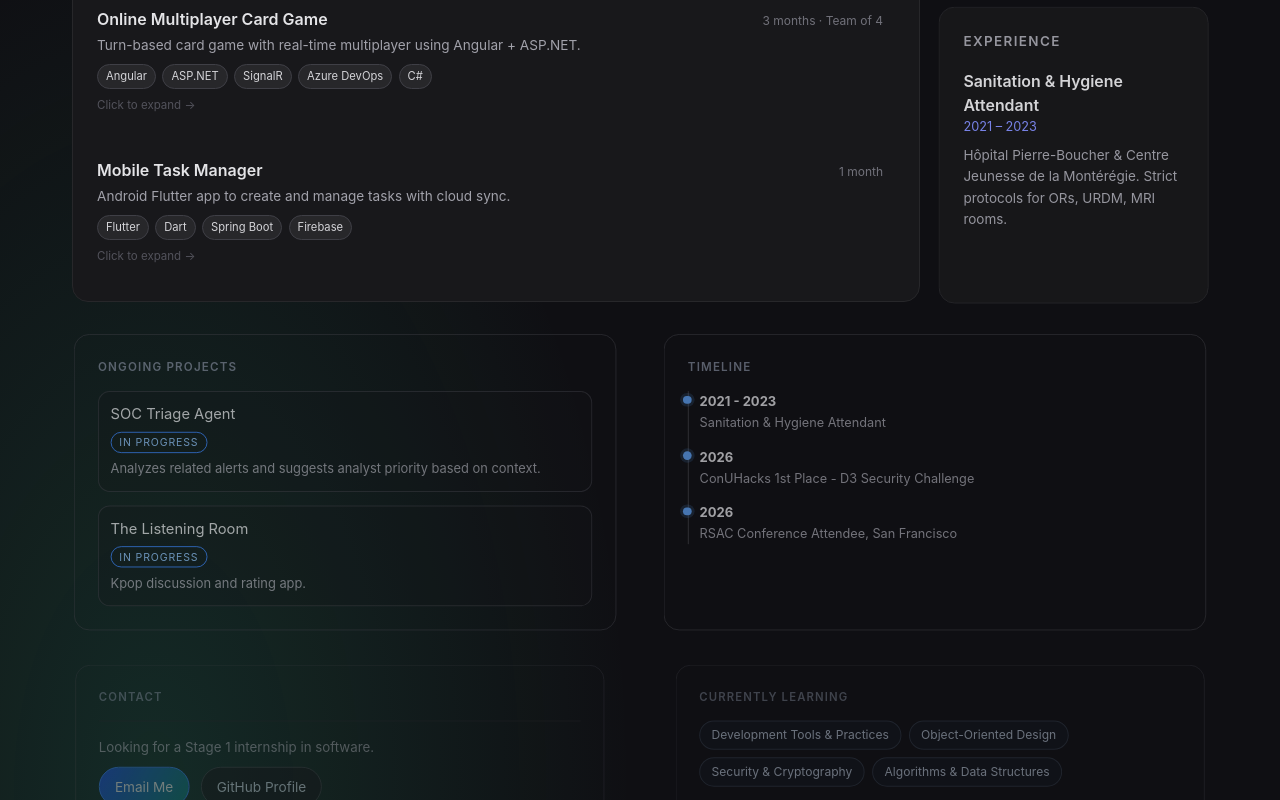
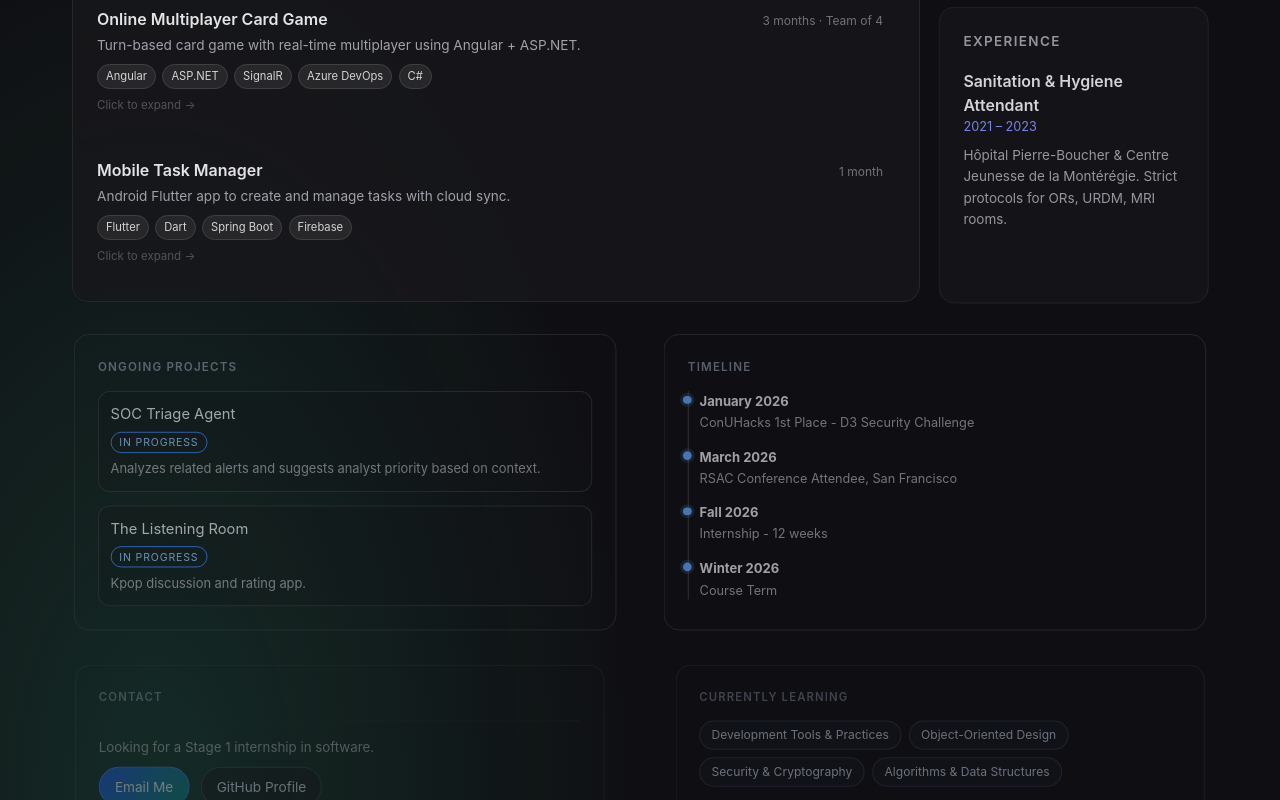
Before and after one commit to Symocha/Symocha.github.io, a React (Vite) app in the folder profile/: page / in a window 1280 px wide. Shown: the part 1742-2542 px from the top of the page. Built offline with nearby package versions, Linux system fonts and the light colour scheme.

Commit message:
FCT: Adjust Timeline & Visuals
Transparent bento boxes

```diff
--- a/profile/src/App.css
+++ b/profile/src/App.css
@@ -633,7 +633,7 @@ html {
 /* Cards are hidden/animated by the scroll-driven JS in App.tsx */
 /* CSS only handles the hover state once cards are fully revealed */
 .bento-card {
-  background: #18181b;
+  background: #18181bd0;
   border: 1px solid #27272a;
   border-radius: 16px;
   padding: 1.5rem;
--- a/profile/src/App.tsx
+++ b/profile/src/App.tsx
@@ -411,17 +411,22 @@ function App() {
         <div className="bento-card col-span-2 timeline-card minimal-card">
           <p className="section-title">{isFr ? 'Parcours' : 'Timeline'}</p>
           <ol className="timeline-list">
+
             <li>
-              <strong>2021 - 2023</strong>
-              <span>{isFr ? 'Prepose a la salubrite et a l hygiene' : 'Sanitation & Hygiene Attendant'}</span>
-            </li>
-            <li>
-              <strong>2026</strong>
+              <strong>{isFr ? 'Janvier 2026' : 'January 2026'}</strong>
               <span>{isFr ? 'ConUHacks 1re place - defi D3 Security' : 'ConUHacks 1st Place - D3 Security Challenge'}</span>
             </li>
             <li>
-              <strong>2026</strong>
+              <strong>{isFr ? 'Mars 2026' : 'March 2026'}</strong>
               <span>{isFr ? 'Participant RSAC Conference, San Francisco' : 'RSAC Conference Attendee, San Francisco'}</span>
+            </li>
+            <li>
+              <strong>{isFr ? 'Automne 2026' : 'Fall 2026'}</strong>
+              <span>{isFr ? 'Stage - 12 semaines' : 'Internship - 12 weeks'}</span>
+            </li>
+            <li>
+              <strong>{isFr ? 'Hiver 2026' : 'Winter 2026'}</strong>
+              <span>{isFr ? 'Trimestre de cours' : 'Course Term'}</span>
             </li>
           </ol>
         </div>
```
